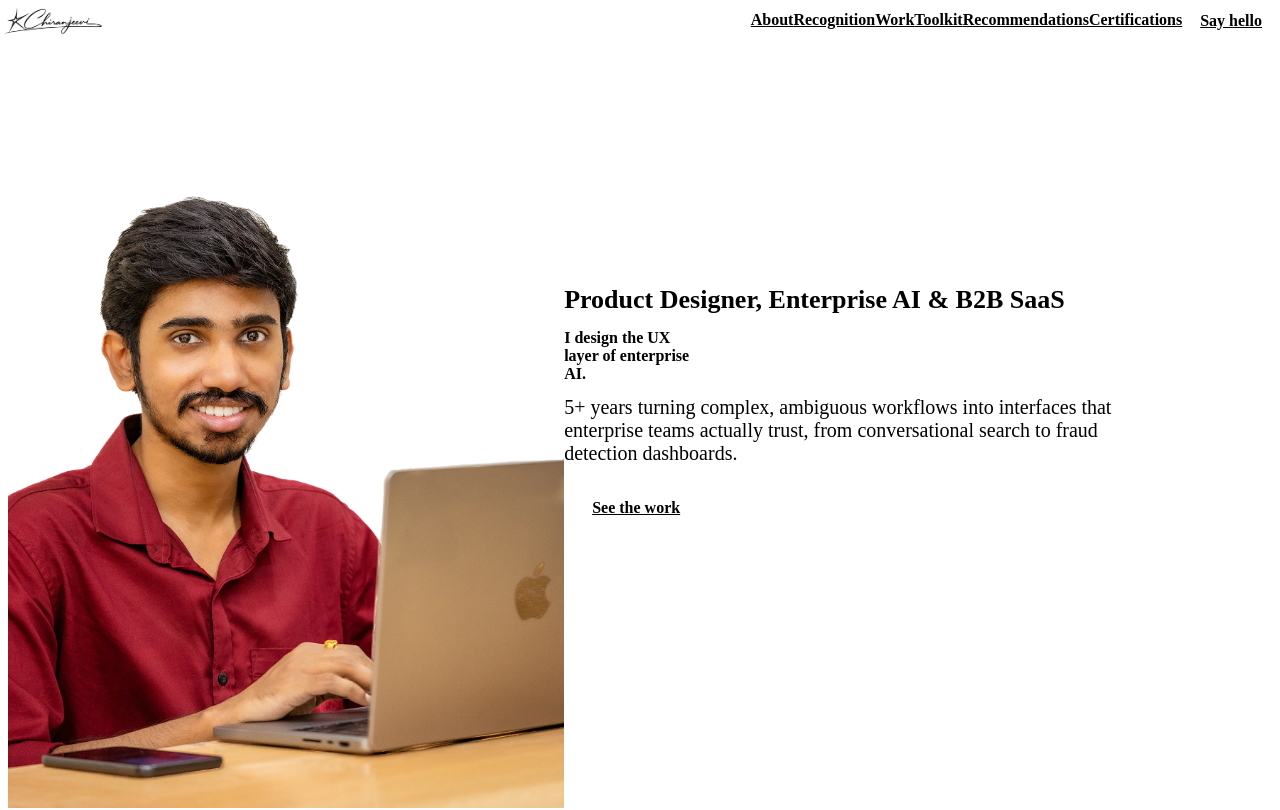
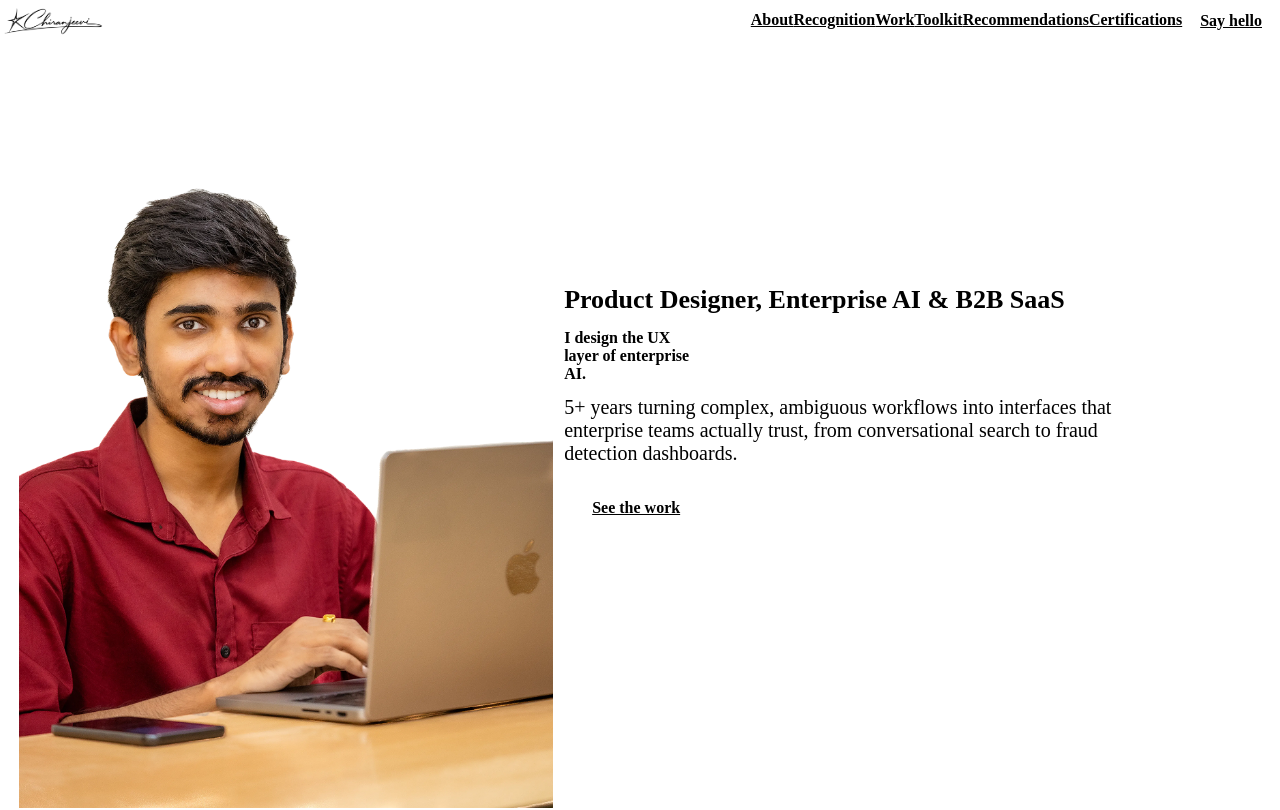
Before and after one commit to Chiranjeevi-sai-charan/portfolio, a React (Vite) app: page / in a window 1280 px wide. Shown: the top 810 px of the page. Built offline with nearby package versions, Linux system fonts and the light colour scheme; the HTML template or start-up script is replaced by a standard one; a web font is replaced by a local one.

Commit message:
Switch hero photo to object-fit contain so hands/laptop/table aren't cropped

```diff
--- a/src/pages/Home.module.css
+++ b/src/pages/Home.module.css
@@ -20,8 +20,8 @@
   display: block;
   width: 100%;
   height: 100%;
-  object-fit: cover;
-  object-position: top center;
+  object-fit: contain;
+  object-position: center;
 }
 .heroTextCol {
   min-width: 0;
```
